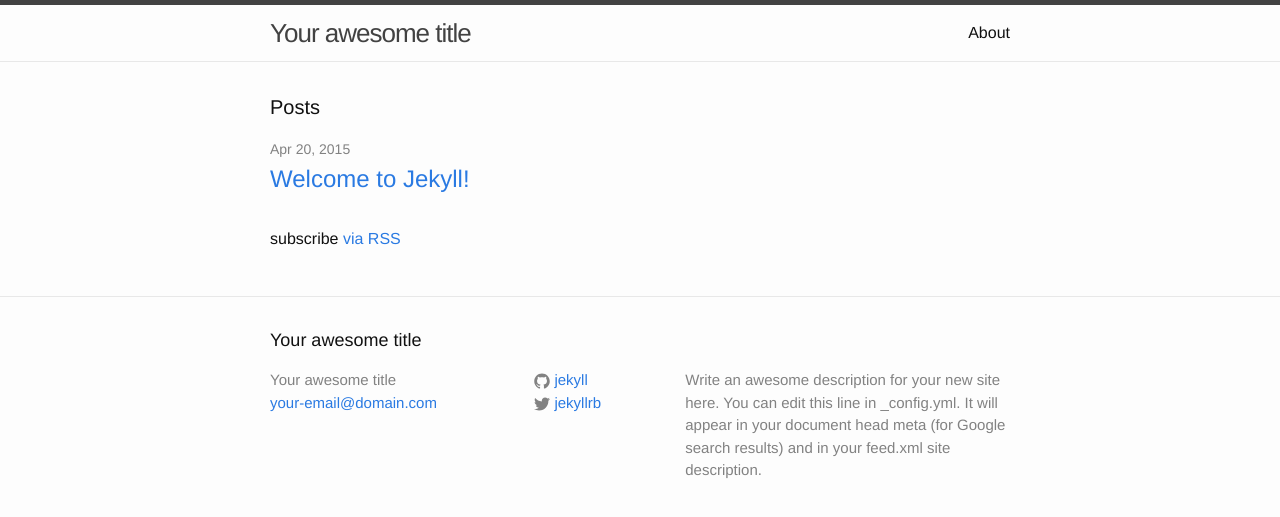
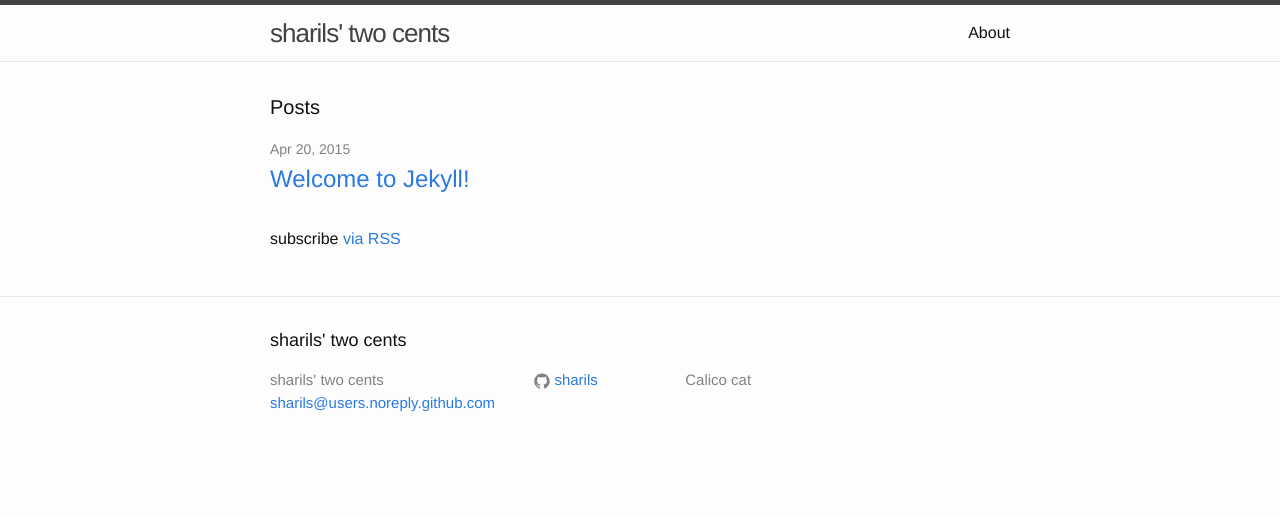
Before and after one commit to sharils/sharils.github.io, a Jekyll site: the page built from index.html, in a window 1280 px wide. Shown: the top 517 px of the page. Built offline with Jekyll 4.4.1, drawn with Linux system fonts in a browser that asks for light colours.

Commit message:
Update config

```diff
--- a/_config.yml
+++ b/_config.yml
@@ -1,14 +1,12 @@
 # Site settings
-title: Your awesome title
-email: your-email@domain.com
+title: sharils' two cents
+email: sharils@users.noreply.github.com
 description: > # this means to ignore newlines until "baseurl:"
-  Write an awesome description for your new site here. You can edit this
-  line in _config.yml. It will appear in your document head meta (for
-  Google search results) and in your feed.xml site description.
+  Calico cat
 baseurl: "" # the subpath of your site, e.g. /blog/
-url: "http://yourdomain.com" # the base hostname & protocol for your site
-twitter_username: jekyllrb
-github_username:  jekyll
+url: "http://sharils.github.io/" # the base hostname & protocol for your site
+#twitter_username: jekyllrb
+github_username:  sharils
 
 # Build settings
 markdown: kramdown
```
